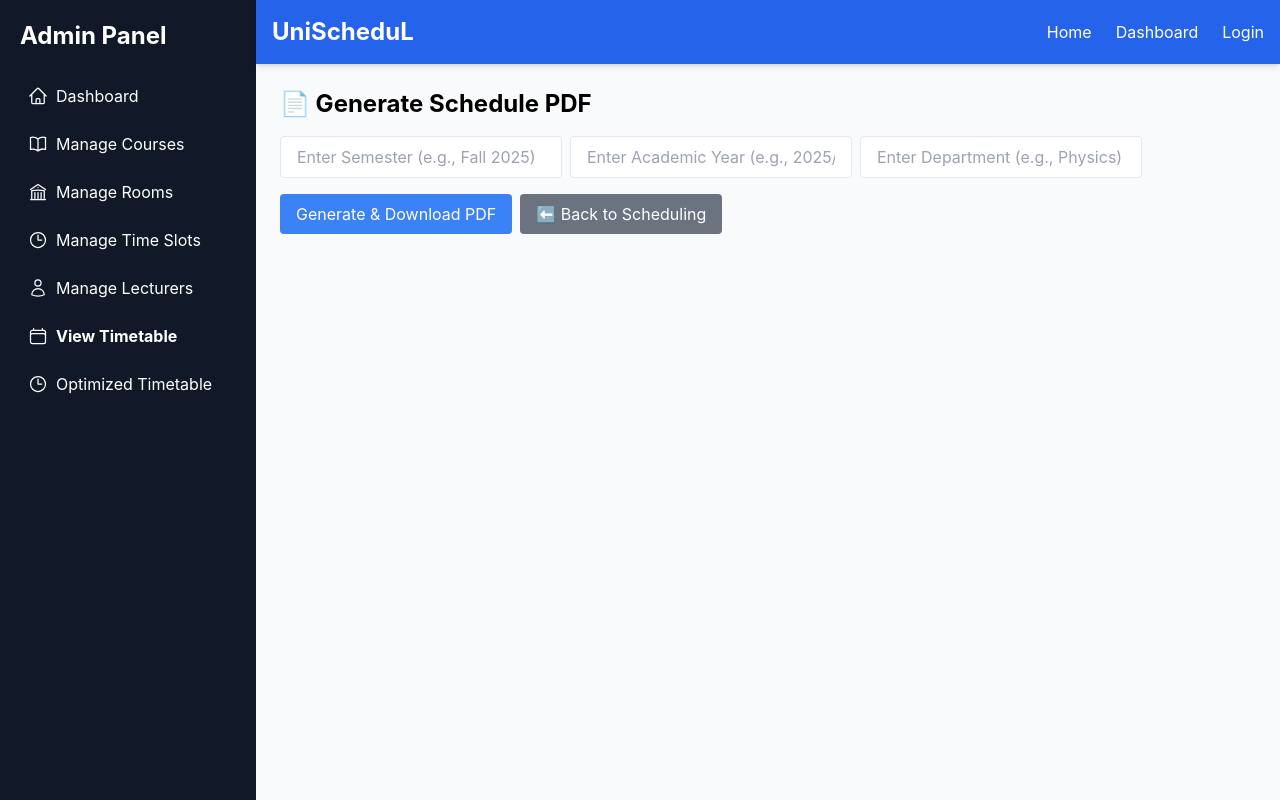
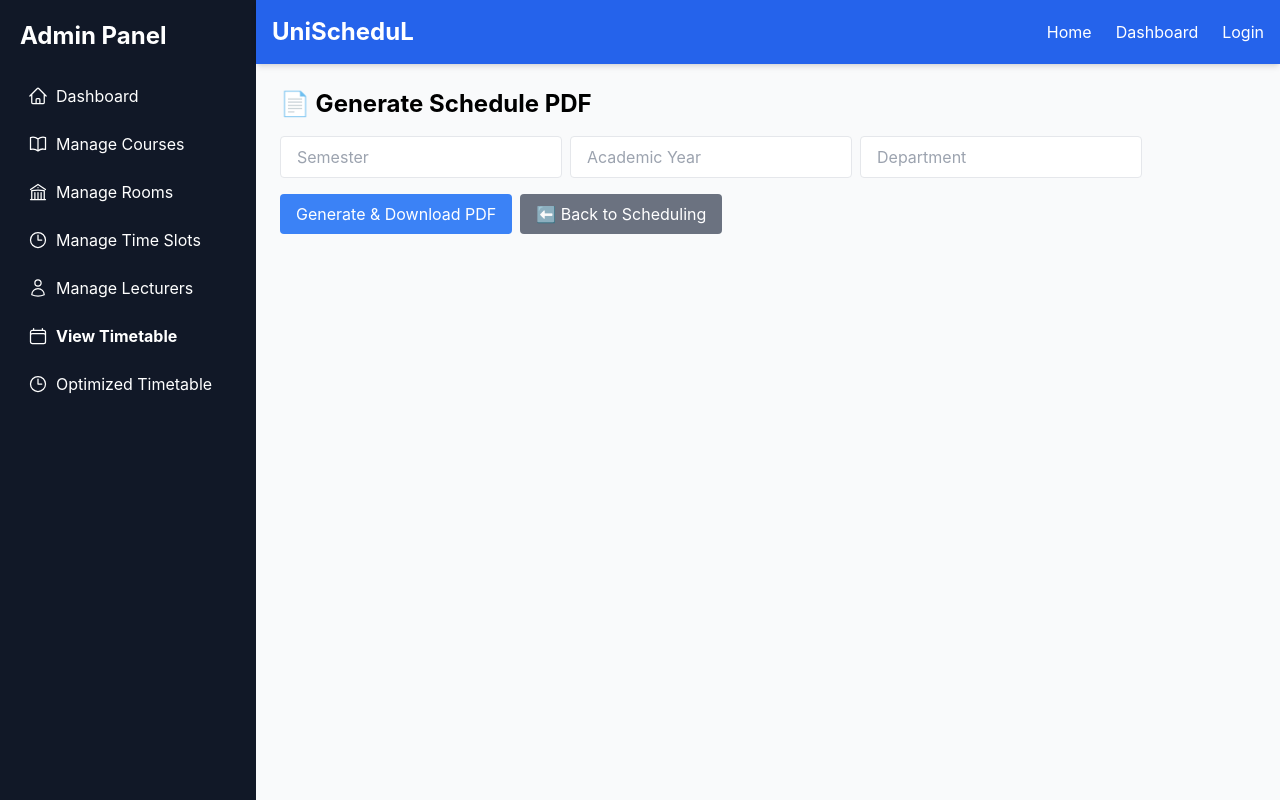
Before and after one commit to Dev-Eyitayo/UniScheduL, a React (Vite) app in the folder frontend/: page /generate-pdf in a window 1280 px wide. Built offline with nearby package versions, Linux system fonts and the light colour scheme.

Commit message:
Enhance PDF generation component; retrieve schedule and failed bookings from localStorage and streamline user input fields.

```diff
--- a/frontend/src/pages/admin/GeneratePDF.jsx
+++ b/frontend/src/pages/admin/GeneratePDF.jsx
@@ -1,4 +1,4 @@
-import React, { useState } from "react";
+import React, { useState, useEffect } from "react";
 import { useNavigate } from "react-router-dom";
 
 export default function GeneratePDF() {
@@ -8,12 +8,17 @@ export default function GeneratePDF() {
   const [loading, setLoading] = useState(false);
   const navigate = useNavigate();
 
+  const [schedule, setSchedule] = useState([]);
+  const [failedBookings, setFailedBookings] = useState([]);
+
+  useEffect(() => {
+    // Retrieve the stored schedule and failed bookings
+    setSchedule(JSON.parse(localStorage.getItem("schedule") || "[]"));
+    setFailedBookings(JSON.parse(localStorage.getItem("failedBookings") || "[]"));
+  }, []);
+
   const generatePDF = async () => {
     setLoading(true);
-
-    // Fetch scheduling data
-    const scheduleRes = await fetch("http://127.0.0.1:5000/api/run-algorithm");
-    const scheduleData = await scheduleRes.json();
 
     try {
       const res = await fetch("http://127.0.0.1:5000/api/generate-pdf", {
@@ -23,13 +28,12 @@ export default function GeneratePDF() {
           semester,
           academic_year: academicYear,
           department,
-          schedule: scheduleData.bookings,
-          failed_bookings: scheduleData.failed_bookings,
+          schedule,
+          failed_bookings: failedBookings,
         }),
       });
 
       if (res.ok) {
-        // Convert response into a downloadable file
         const blob = await res.blob();
         const url = window.URL.createObjectURL(blob);
         const a = document.createElement("a");
@@ -52,48 +56,19 @@ export default function GeneratePDF() {
     <div className="p-6">
       <h2 className="text-2xl font-bold mb-4">📄 Generate Schedule PDF</h2>
 
-      {/* User Input Fields */}
       <div className="mb-4">
-        <input
-          type="text"
-          placeholder="Enter Semester (e.g., Fall 2025)"
-          className="border px-4 py-2 rounded mr-2"
-          value={semester}
-          onChange={(e) => setSemester(e.target.value)}
-        />
-        <input
-          type="text"
-          placeholder="Enter Academic Year (e.g., 2025/2026)"
-          className="border px-4 py-2 rounded mr-2"
-          value={academicYear}
-          onChange={(e) => setAcademicYear(e.target.value)}
-        />
-        <input
-          type="text"
-          placeholder="Enter Department (e.g., Physics)"
-          className="border px-4 py-2 rounded"
-          value={department}
-          onChange={(e) => setDepartment(e.target.value)}
-        />
+        <input type="text" placeholder="Semester" value={semester} onChange={(e) => setSemester(e.target.value)} className="border px-4 py-2 rounded mr-2" />
+        <input type="text" placeholder="Academic Year" value={academicYear} onChange={(e) => setAcademicYear(e.target.value)} className="border px-4 py-2 rounded mr-2" />
+        <input type="text" placeholder="Department" value={department} onChange={(e) => setDepartment(e.target.value)} className="border px-4 py-2 rounded" />
       </div>
 
-      {/* Buttons: Generate PDF & Go Back */}
-      <div className="mb-4">
-        <button
-          className="bg-blue-500 hover:bg-blue-600 text-white px-4 py-2 rounded mr-2"
-          onClick={generatePDF}
-          disabled={loading}
-        >
-          {loading ? "Generating PDF..." : "Generate & Download PDF"}
-        </button>
+      <button onClick={generatePDF} disabled={loading} className="bg-blue-500 hover:bg-blue-600 text-white px-4 py-2 rounded mr-2">
+        {loading ? "Generating PDF..." : "Generate & Download PDF"}
+      </button>
 
-        <button
-          className="bg-gray-500 hover:bg-gray-600 text-white px-4 py-2 rounded"
-          onClick={() => navigate("/optimized-timetable")}
-        >
-          ⬅️ Back to Scheduling
-        </button>
-      </div>
+      <button onClick={() => navigate("/optimized-timetable")} className="bg-gray-500 hover:bg-gray-600 text-white px-4 py-2 rounded">
+        ⬅️ Back to Scheduling
+      </button>
     </div>
   );
 }
```
